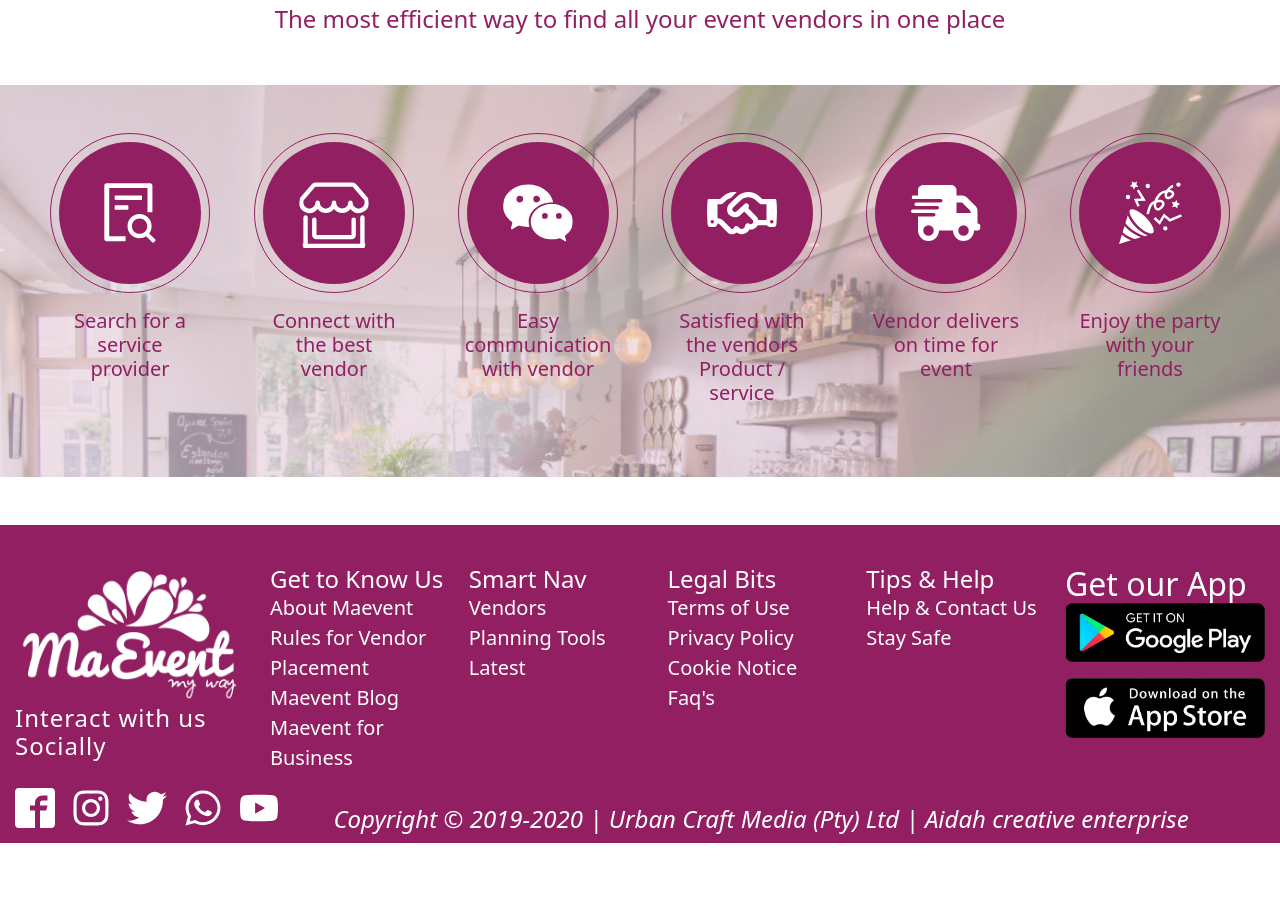
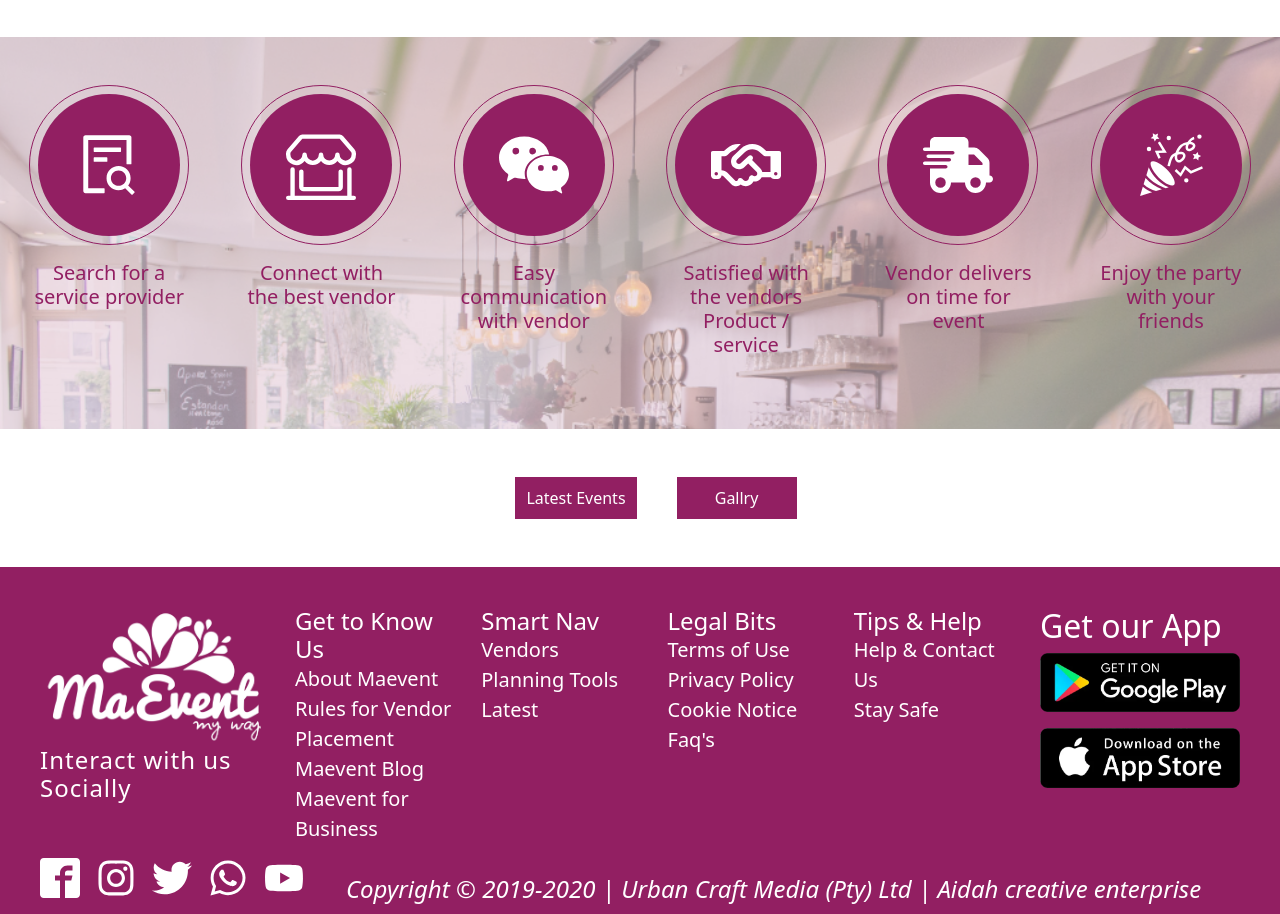
Before and after one commit to VikrantCisDev/ma-event, a React (Vite) app: page / in a window 1280 px wide. Shown: the part 1580-2494 px from the top of the page. Before the commit the page ends 2423 px from the top, so only its background shows below. Built offline with nearby package versions, Linux system fonts and the light colour scheme.

Commit message:
new changes

```diff
--- a/src/App.css
+++ b/src/App.css
@@ -10,10 +10,9 @@
 .header{
     background-color: var(--light-pink);
     border-bottom: 10px solid var(--pink);
-}
-.custom-container{
     padding: 0 40px;
 }
+
 .header .logo{
     max-width: 200px;
 }
@@ -69,7 +68,7 @@
     padding: 4px;
     margin: 0;
 }
-.nav-search button {
+.nav-search button,.nav-search button:hover {
     background: transparent;
 }
 .nav-search button svg {
@@ -88,6 +87,7 @@
 
 .social-icons a{
     color: var(--pink);
+    transition: all 0.5s;
     font-size: 30px;
 }
 .social-icons {
@@ -116,15 +116,58 @@
     justify-content: center;
     align-items: center;
 }
-.roundPinkImg .icon{
+.roundPinkImg .icon {
     background-color: var(--pink);
     color: #fff;
     width: 100%;
     height: 100%;
     border-radius: 100%;
     text-align: center;
+    display: flex;
+    justify-content: center;
+    align-items: center;
+    transition: all 0.5s;
+    cursor: pointer;
 }
-.roundPinkImg .icon svg{
-    width: 70px;
+
+
+.roundPinkImg .icon:hover svg {
+    transform: scale(1.2);
+    transition: all 0.5s;
+}
+
+.social-icons a:hover svg {
+    transform: translateY(-3px);
+    transform: scale(1.2);
+}
+
+.roundPinkImg .icon svg {
+    max-width: 70px;
     background: transparent;
+    height: 70px;
+    width: 100%;
+    border: unset;
+    border-radius: unset;
 }
+.twoBtnSec ul {
+    list-style: none;
+    display: flex;
+    gap: 40px;
+    justify-content: center;
+}
+
+
+body .dark-btn {
+    border: 1px solid var(--pink);
+    border-radius: 0;
+    background-color: var(--pink);
+    padding: 8px 10px;
+    min-width: 120px;
+}
+
+
+body .dark-btn:hover {
+    background-color: #fff;
+    color: var(--pink);
+    border: 1px solid var(--pink);
+}
--- a/src/App.jsx
+++ b/src/App.jsx
@@ -2,7 +2,6 @@
 import './App.css';
 import HomePage from './pages/HomePage/HomePage'
 import { BrowserRouter, Route, Routes } from 'react-router-dom'
-import New from './pages/HomePage/New'
 import 'bootstrap/dist/css/bootstrap.min.css';
 
 
@@ -12,7 +11,6 @@
       <BrowserRouter>
         <Routes>
           <Route path="/" element={<HomePage />}></Route>
-          <Route path="/new" element={<New />}></Route>
       </Routes>
     </BrowserRouter>
     </div>
--- a/src/components/ui/Footer.jsx
+++ b/src/components/ui/Footer.jsx
@@ -93,7 +93,7 @@
           </ul>
         </Col>
         <Col>
-          <h2>Get our App</h2>
+          <h2 className='mb-2'>Get our App</h2>
           <ul className='appStoreSec'>
             <li className='mb-3'>
               <a href='#'>
--- a/src/components/ui/Header.jsx
+++ b/src/components/ui/Header.jsx
@@ -15,7 +15,7 @@
     return (
         <header className='header'>
 
-            <div className="custom-container">
+
             <Navbar expand="lg" className="">
                 <Navbar.Brand className='pe-4' href="#home">
                     <img className='img-fluid logo' src={logo} alt="Ma-event" />
@@ -63,7 +63,7 @@
                                 <FaTwitter />
                             </a>
                             <a href='#'>
-                                    <FaYoutube/>
+                                <FaYoutube />
                             </a>
                         </div>
                         <div className='d-flex gap-5 align-items-center'>
@@ -96,7 +96,7 @@
                     </div>
                 </Navbar.Collapse>
             </Navbar>
-            </div>
+
         </header>
     )
 }
--- a/src/index.css
+++ b/src/index.css
@@ -13,8 +13,10 @@
     box-shadow: unset !important;
 }
 
-.custom-container{
-    padding: 0 40px;
+.custom-container {
+    padding: 0 15px;
+    max-width: 1480px;
+    margin: 0 auto;
 }
 
 .carousel-item img {
@@ -138,7 +140,7 @@
 
 
 footer.footer {
-    padding: 40px 15px 10px;
+    padding: 40px 40px  10px;
     background: var(--pink);
 }
 
--- a/src/pages/HomePage/HomePage.jsx
+++ b/src/pages/HomePage/HomePage.jsx
@@ -20,7 +20,7 @@
 import { FaRegHandshake } from "react-icons/fa6";
 import { FaTruckFast } from "react-icons/fa6";
 import { GiPartyPopper } from "react-icons/gi";
-
+import Button from 'react-bootstrap/Button';
 
 
 const HomePage = () => {
@@ -133,9 +133,8 @@
             }
           </Row>
         </div>
-
       </section>
-      <section className='py-5'>
+      <section className='pb-5'>
         <div className='custom-container'>
           <div className="heading-wrapper pink-text text-center mb-5">
             <h3 className=' fs-1 mb-2 fw-normal'>How it works</h3>
@@ -161,6 +160,18 @@
 
       </section>
 
+
+      <section className='pb-5 twoBtnSec'>
+            <ul className='list-style-none m-0'>
+              <li>
+                <Button className='dark-btn'>Latest Events</Button>
+              </li>
+              <li>
+                <Button className='dark-btn'>Gallry</Button>
+              </li>
+            </ul>
+      </section>
+
       <Footer />
 
 
--- a/src/pages/HomePage/New.jsx
+++ /dev/null
@@ -1,126 +0,0 @@
-import React from 'react';
-import Row from 'react-bootstrap/Row';
-import Col from 'react-bootstrap/Col';
-import ImageCard from '../../components/ui/ImageCard';
-import image from "../../assets/Images/diet.png"
-import Header from '../../components/ui/header';
-
-import { AiOutlineFileSearch } from "react-icons/ai";
-import { BsShopWindow } from "react-icons/bs";
-
-
-
-const New = () => {
-
-  let cardData = [
-    {
-      img: image,
-      title: "Video/Photography",
-    },
-    {
-      img: image,
-      title: "Video/Photography",
-    },
-    {
-      img: image,
-      title: "Video/Photography",
-    },
-    {
-      img: image,
-      title: "Video/Photography",
-    },
-    {
-      img: image,
-      title: "Video/Photography",
-    },
-    {
-      img: image,
-      title: "Video/Photography",
-    },
-    {
-      img: image,
-      title: "Video/Photography",
-    },
-    {
-      img: image,
-      title: "Video/Photography",
-    }
-  ]
-
-  let cardData2 = [
-    {
-      img: <AiOutlineFileSearch className='icon'/>,
-      title: "Video/Photography",
-    },
-    {
-      img: <AiOutlineFileSearch className='icon'/>,
-      title: "Video/Photography",
-    },
-    {
-      img: <AiOutlineFileSearch className='icon'/>,
-      title: "Video/Photography",
-    },
-    {
-      img: <AiOutlineFileSearch className='icon'/>,
-      title: "Video/Photography",
-    },
-    {
-      img: <AiOutlineFileSearch className='icon'/>,
-      title: "Video/Photography",
-    },
-    {
-      img: <AiOutlineFileSearch className='icon'/>,
-      title: "Video/Photography",
-    }
-  ]
-
-  return (
-    <>
-      <Header />
-      <section className='py-5'>
-        <div className='custom-container'>
-          <h3 className='text-center mb-4'>Your Perfect Event with all your Vendors on one platform</h3>
-          <Row className='row-gap-3'>
-            {
-              cardData.map((item, index) => {
-                return (
-                  <Col lg={3} md={4} sm={6} key={index}>
-                    <ImageCard data={item} cardStyle={"primary"} />
-                  </Col>
-                )
-              })
-            }
-          </Row>
-        </div>
-
-      </section>
-      <section className='py-5'>
-        <div className='custom-container'>
-          <div className="heading-wrapper pink-text text-center mb-5">
-            <h3 className=' fs-1 mb-2 fw-normal'>How it works</h3>
-            <p className='fs-4 fw-medium'>The most efficient way to find all your event vendors in one place</p>
-          </div>
-        </div>
-        <div className="howitworkbg">
-          <div className='custom-container'>
-
-            <Row className='py-5 '>
-              {
-                cardData2.map((item, index) => {
-                  return (
-                    <Col lg={2} md={4} sm={6} key={index}>
-                      <ImageCard data={item} cardStyle={"secondary"} />
-                    </Col>
-                  )
-                })
-              }
-            </Row>
-          </div>
-        </div>
-
-      </section>
-    </>
-  )
-}
-
-export default New
```
Lines whose indentation alone changed are shown as unchanged.
